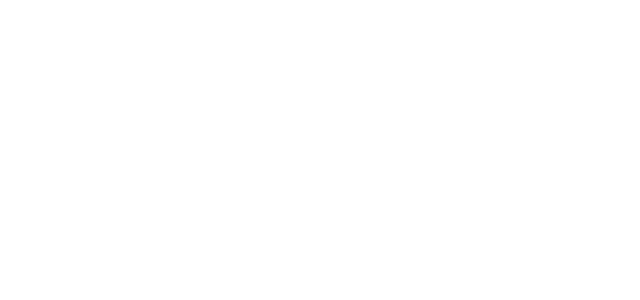
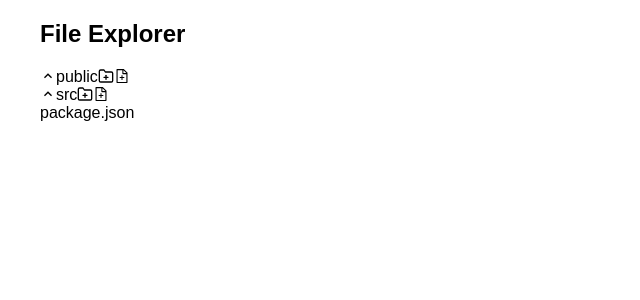
Before and after one commit to absolutenaman/react-machine-coding, a React (Create React App) app: page / in a window 1280 px wide. Before the commit this address had no page. Shown: the top 300 px of the page, without its empty margins (0-640 px from the left). Built offline with nearby package versions, Linux system fonts and the light colour scheme.

Commit message:
Created FileExplorer using react with all of the features adding file/folder,deleting file/folder

```diff
--- a/package.json
+++ b/package.json
@@ -1,4 +1,4 @@
-      {
+{
   "name": "namastedev",
   "version": "0.1.0",
   "private": true,
@@ -10,6 +10,7 @@
     "axios": "^1.11.0",
     "react": "^19.1.1",
     "react-dom": "^19.1.1",
+    "react-icons": "^5.5.0",
     "react-router-dom": "^7.8.2",
     "react-scripts": "5.0.1",
     "web-vitals": "^2.1.4"
--- a/src/App.js
+++ b/src/App.js
@@ -3,6 +3,7 @@ import {BrowserRouter, Route, Routes} from "react-router-dom";
 import Search from "./screens/Search";
 import ProgressBar from "./components/ProgressBar_Easy";
 import ProgressBarMedium from "./components/ProgressBar_Medium/ProgressBar_Medium";
+import FileExplorer from "./screens/fileExplorer/FileExplorer";
 
 
 function App() {
@@ -12,6 +13,7 @@ function App() {
          <Route path={"/Search"} element={<Search/>}/>
          <Route path={"/ProgressBarEasy"} element={<ProgressBar/>}/>
          <Route path={"/ProgressBarMedium"} element={<ProgressBarMedium/>}/>
+         <Route path={"/"} element={<FileExplorer/>}/>
          </Routes>
     </BrowserRouter>
   );
--- /dev/null
+++ b/src/screens/fileExplorer/FileAndFolder.js
@@ -0,0 +1,68 @@
+import {MdExpandLess, MdExpandMore, MdDeleteOutline} from "react-icons/md";
+import {FiFolderPlus} from "react-icons/fi";
+import {AiOutlineFileAdd} from "react-icons/ai";
+import {useState} from "react";
+
+const FolderContainer = ({data, collapseHandler, setIsAddFolderTabVisible, index, setCurrIndex}) => {
+    return <div style={{display: "flex", flexDirection: "column"}}>
+        <div style={{display: "flex", flexDirection: "row"}}>
+            <MdExpandMore onClick={collapseHandler}/>
+            <div>{data?.name}</div>
+            <FiFolderPlus onClick={() => {
+                setIsAddFolderTabVisible(true)
+                setCurrIndex(index)
+            }}/>
+            <AiOutlineFileAdd/>
+        </div>
+        <div style={{display: "flex", flexDirection: "column"}}>
+            {
+                data?.children?.length > 0 && data.children.map((item, index) => {
+                    return <FileAndFolder data={item} index={index}/>
+                })
+            }
+        </div>
+    </div>
+}
+
+const FileAndFolder = ({data, state, setState, setIsAddFolderTabVisible, index, setCurrIndex}) => {
+    const [isCollapsed, setIsCollapsed] = useState(false)
+    const collapseHandler = () => {
+        setIsCollapsed((prev) => !prev)
+    }
+    return (
+        <div>
+            <div className="row">
+                {
+                    data?.isFolder ? <div>
+                        <div>
+                            {isCollapsed ?
+                                <FolderContainer state={state} setState={setState} data={data}
+                                                 collapseHandler={collapseHandler}
+                                                 setIsAddFolderTabVisible={setIsAddFolderTabVisible}
+                                                 index={index}
+                                                 setCurrIndex={setCurrIndex}
+                                />
+                                :
+                                <div style={{display: "flex"}}>
+                                    <MdExpandLess onClick={collapseHandler}/>
+                                    <div>{data.name}</div>
+                                    <FiFolderPlus onClick={() => {
+                                        setCurrIndex(index)
+                                        setIsAddFolderTabVisible(true)
+                                    }}/>
+                                    <AiOutlineFileAdd/>
+                                </div>}
+                        </div>
+                    </div> : <div>
+                        <div>{data?.name}</div>
+                    </div>
+                }
+            </div>
+
+        </div>
+
+    )
+        ;
+};
+
+export default FileAndFolder;
--- /dev/null
+++ b/src/screens/fileExplorer/FileExplorer.js
@@ -0,0 +1,71 @@
+import { useState} from "react";
+import FileAndFolder from "./FileAndFolder";
+import './style.css'
+
+const initialData = [
+    {
+        id: 1,
+        name: "public",
+        isFolder: true,
+        children: [{id: 2, name: "index.html", isFolder: false}],
+    },
+    {
+        id: 3,
+        name: "src",
+        isFolder: true,
+        children: [
+            {id: 4, name: "App.js", isFolder: false},
+            {id: 5, name: "index.js", isFolder: false},
+        ],
+    },
+    {id: 6, name: "package.json", isFolder: false},
+];
+const AddFolderName = ({currIndex, data, setData,setIsAddFolderTabVisible}) => {
+    const [input, setInput] = useState("");
+    return <div>
+        <h2> Enter Folder Name</h2>
+        <input type="text" value={input} onChange={(e) => {
+            setInput(e.target.value)
+        }}/>
+        <button onClick={() => {
+            let child = [...data];
+            child[currIndex].children.push({
+                id: data[currIndex].id,
+                name: input,
+                isFolder: true,
+                children:[]
+            })
+            setData(child)
+            console.log(data)
+            setIsAddFolderTabVisible(false)
+        }}>Add
+        </button>
+        <button onClick={() => {
+            setIsAddFolderTabVisible(false)
+        }}>Cancel
+        </button>
+    </div>
+}
+export default function FileExplorer() {
+    const [state, setState] = useState(initialData);
+    const [currIndex, setCurrIndex] = useState(null);
+    const [isAddFolderTabVisible, setIsAddFolderTabVisible] = useState(false)
+
+    return (
+        <div className="wrapper">
+            <h2>File Explorer</h2>
+            {
+                state?.map((item, index) => {
+                    return <FileAndFolder state={state} setState={setState} data={item} index={index}
+                                          isAddFolderTabVisible={isAddFolderTabVisible}
+                                          setIsAddFolderTabVisible={setIsAddFolderTabVisible}
+                                          setCurrIndex={setCurrIndex}
+                    />
+                })
+            }
+            {
+                isAddFolderTabVisible && <AddFolderName data={state} setIsAddFolderTabVisible={setIsAddFolderTabVisible} setData={setState} currIndex={currIndex}/>
+            }
+        </div>
+    );
+}
--- /dev/null
+++ b/src/screens/fileExplorer/style.css
@@ -0,0 +1,22 @@
+body {
+    font-family: sans-serif;
+    text-rendering: optimizeLegibility;
+}
+
+h1 {
+    font-size: 1.5rem;
+}
+.container {
+}
+.row {
+    display: flex;
+    flex-direction: row;
+    padding-right: 20px;
+}
+.child {
+    display: flex;
+    flex-direction: column;
+}
+.wrapper {
+    margin-left: 40px;
+}
```
Also changed, not shown: src/screens/Dream11LLD.js (added, +69 -0 lines), src/screens/CSVstringToJson.js (added), 1 other file (tests, documents, lock files or other folders).
